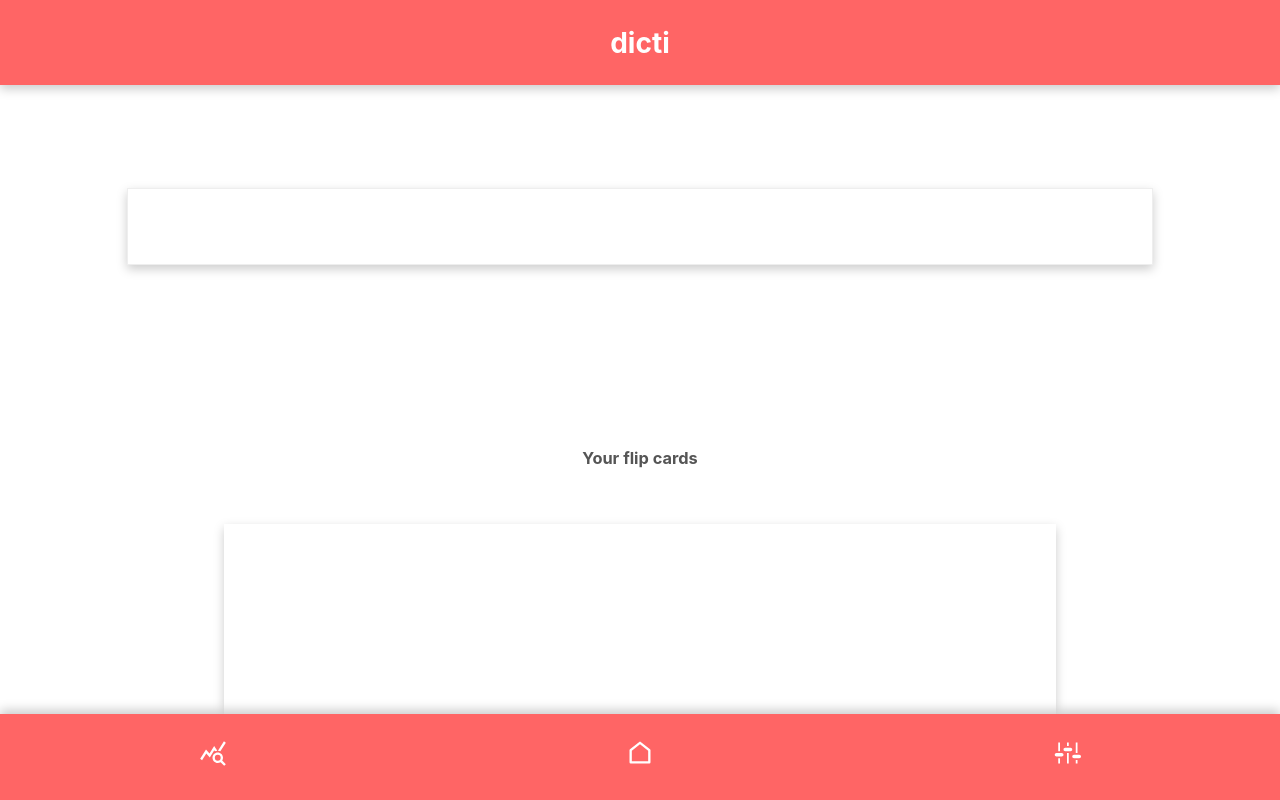
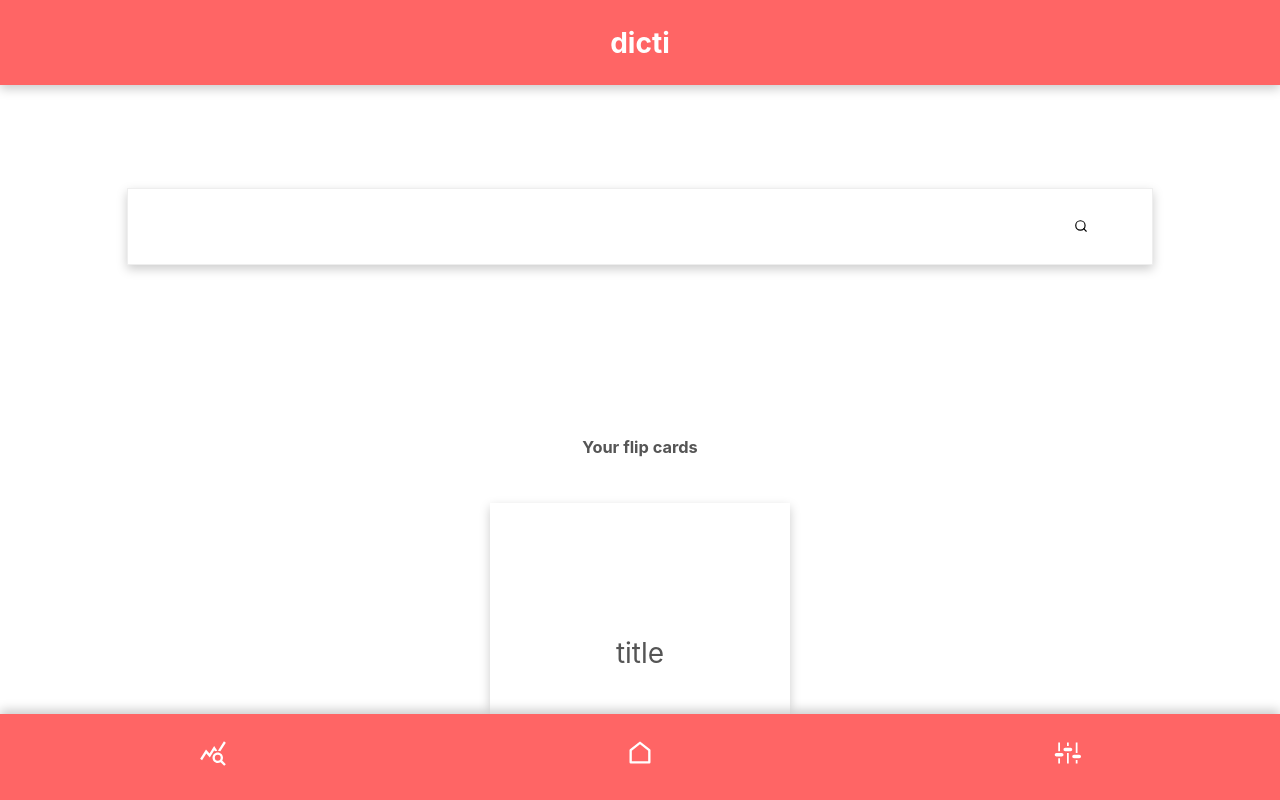
Before and after one commit to cyq7/dicti, a React (Create React App) app: page / in a window 1280 px wide. Shown: the top 800 px of the page. Built offline with nearby package versions, Linux system fonts and the light colour scheme.

Commit message:
add search bar icon and card flip animation

```diff
--- a/src/components/App.js
+++ b/src/components/App.js
@@ -4,6 +4,7 @@ import Header from './Header'
 import WordDetails from './WordDetails';
 import FlipCards from './FlipCards'
 import NavBar from './NavBar'
+import { FiSearch } from 'react-icons/fi'
 import './styles/App.scss'
 
 function App() {
@@ -41,6 +42,7 @@ function App() {
         handleSearch();
       }}>
         <input ref={inputValueRef} className="search-bar" type="text"></input>
+        <FiSearch onClick={handleSearch} className="search-icon"/>
       </form>
       <WordDetails
         details = {activeWord}
--- a/src/components/FlipCard.js
+++ b/src/components/FlipCard.js
@@ -1,15 +1,17 @@
-import React from 'react';
+import React, { useState } from 'react';
 import './styles/FlipCard.scss'
 
-export default function FlipCard() {
+export default function FlipCard(props) {
+    const [isFlipped, setIsFlipped] = useState(false);
+
     return (
-        <div class="flip-card">
-            <div class="flip-card-inner">
-                <div class="flip-card-front">
-                    <span>Title</span>
+        <div onClick={() => setIsFlipped(!isFlipped)} className={isFlipped ? "flip-card flip" : "flip-card"}>
+            <div className="flip-card-inner">
+                <div className="flip-card-front">
+                    <span>{props.name}</span>
                 </div>
-                <div class="flip-card-back">
-                    <p>Definition of the word, meaning, etc. Translation will be implemented soon.</p>
+                <div className="flip-card-back">
+                    <p>{props.definition}</p>
                 </div>
             </div>
         </div>
--- a/src/components/FlipCards.js
+++ b/src/components/FlipCards.js
@@ -7,7 +7,10 @@ export default function FlipCards({isActive}) {
         <div style={isActive !== "" ? {display: 'none'} : {display: "flex"}} className="flip-cards">
             <h3>Your flip cards</h3>
             <ul>
-                <FlipCard />
+                <FlipCard
+                    name="title"
+                    definition="some kind of bullshit"
+                />
             </ul>
             <p>3/15</p>
         </div>
--- a/src/components/styles/App.scss
+++ b/src/components/styles/App.scss
@@ -8,9 +8,11 @@
     overflow-x: hidden;
 
     form {
+        position: relative;
         width: 100%;
         display: flex;
         justify-content: center;
+        align-items: center;
 
         .search-bar {
             width: 70%;
@@ -19,6 +21,11 @@
             margin: 3%;
             box-shadow: 0 4px 10px #ccc;
             border: 1px solid #eee;
+        }
+
+        .search-icon {
+            position: absolute;
+            right: 15%;
         }
     }
 
--- a/src/components/styles/FlipCard.scss
+++ b/src/components/styles/FlipCard.scss
@@ -1,7 +1,9 @@
 .flip-card {
     background-color: transparent;
-    width: 65vw;
-    height: 65vw;
+    max-width: 65vw;
+    max-height: 65vw;
+    width: 300px;
+    height: 300px;
     margin: 40px 0;
 
     span {
@@ -38,6 +40,6 @@
 
 }
 
-.flip-card:hover .flip-card-inner {
+.flip-card.flip .flip-card-inner {
     transform: rotateY(180deg);
 }
```
